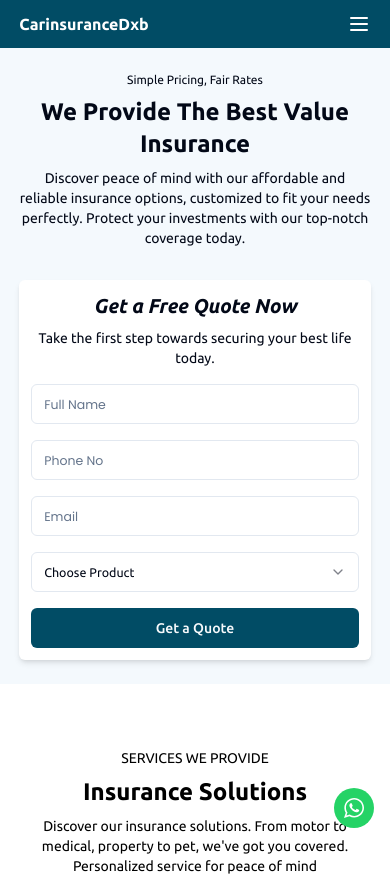
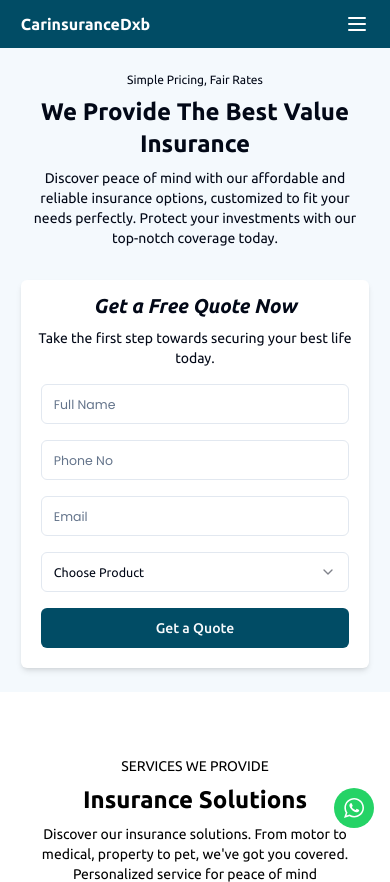
Before and after one commit to BinarySenseiii/insurance-landing, a React (Vite) app: page / in a window 390 px wide. Shown: the top 882 px of the page. Built offline with nearby package versions, Linux system fonts and the light colour scheme.

Commit message:
fixed: quote-form

```diff
--- a/src/components/quote-form.tsx
+++ b/src/components/quote-form.tsx
@@ -71,7 +71,10 @@ const QuoteForm = () => {
       </div>
 
       <Form {...form}>
-        <form className="mt-4 space-y-4" onSubmit={form.handleSubmit(onSubmit)}>
+        <form
+          className="mt-4 px-2 md:px-0 pb-2 md:pb-0 space-y-4"
+          onSubmit={form.handleSubmit(onSubmit)}
+        >
           <div className="grid sm:grid-cols-2 gap-4">
             <FormField
               control={form.control}
--- a/src/components/ui/select.tsx
+++ b/src/components/ui/select.tsx
@@ -109,14 +109,14 @@ const SelectItem = React.forwardRef<
   <SelectPrimitive.Item
     ref={ref}
     className={cn(
-      'relative flex w-full cursor-pointer sans select-none items-center rounded-sm py-1.5 pl-2 pr-2 text-sm outline-none focus:bg-accent focus:text-accent-foreground data-[disabled]:pointer-events-none data-[disabled]:opacity-50',
+      'relative flex w-full cursor-pointer  select-none items-center rounded-sm py-1.5 pl-2 pr-2 text-sm outline-none focus:bg-accent focus:text-accent-foreground data-[disabled]:pointer-events-none data-[disabled]:opacity-50',
       className,
     )}
     {...props}
   >
     <span className="absolute inset-0 size-full items-center justify-center">
       <SelectPrimitive.ItemIndicator>
-        <div className="bg-primary h-full sans text-sm rounded-md text-white flex items-center px-2">
+        <div className="bg-primary h-full  text-sm rounded-md text-white flex items-center px-2">
           {children}
         </div>
       </SelectPrimitive.ItemIndicator>
--- a/src/lib/shadcn-ui.ts
+++ b/src/lib/shadcn-ui.ts
@@ -66,7 +66,7 @@ const shadcnPlugin = plugin(
     theme: {
       container: {
         center: true,
-        padding: '1.2rem',
+        padding: '1.3rem',
         screens: {
           '2xl': '1250px',
         },
```
